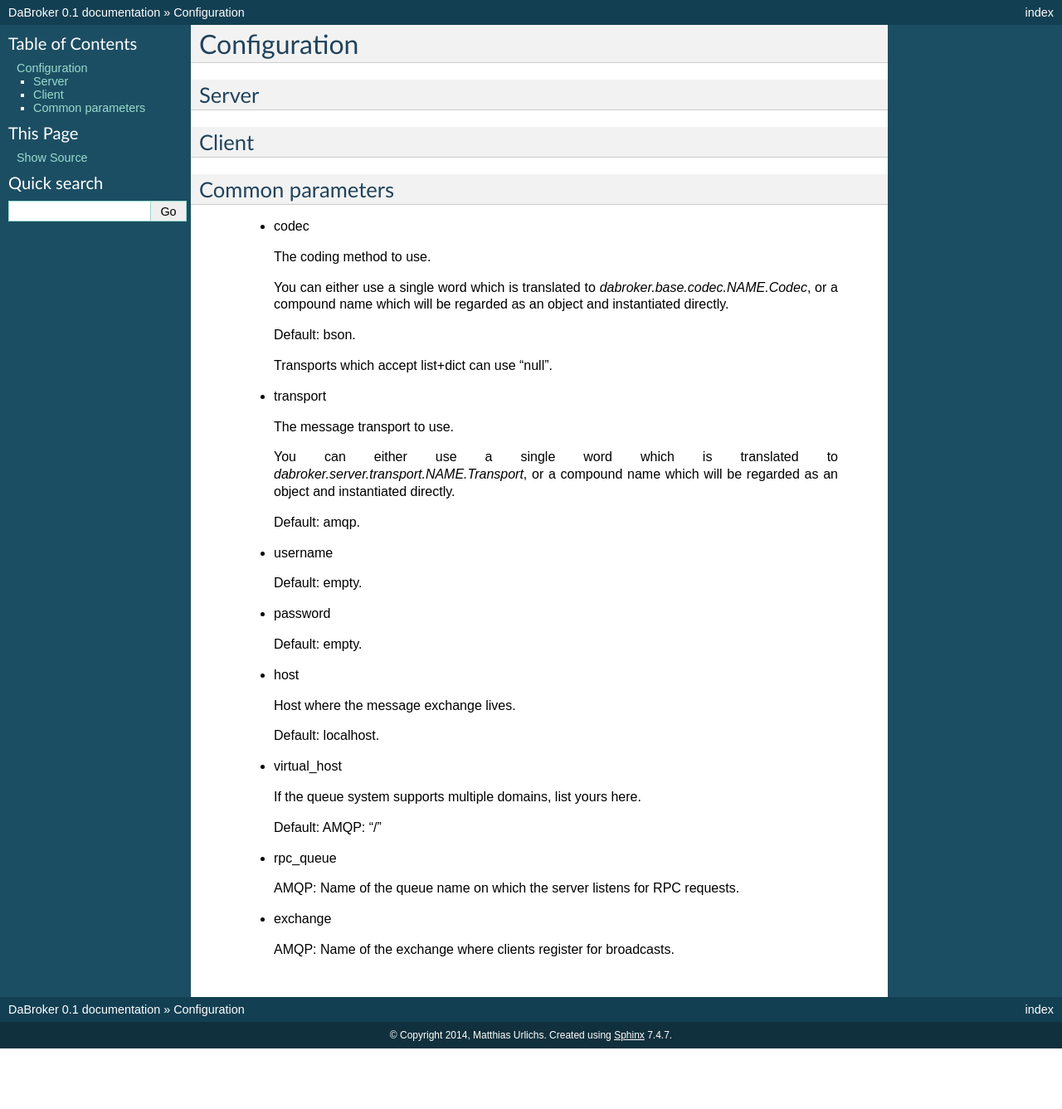
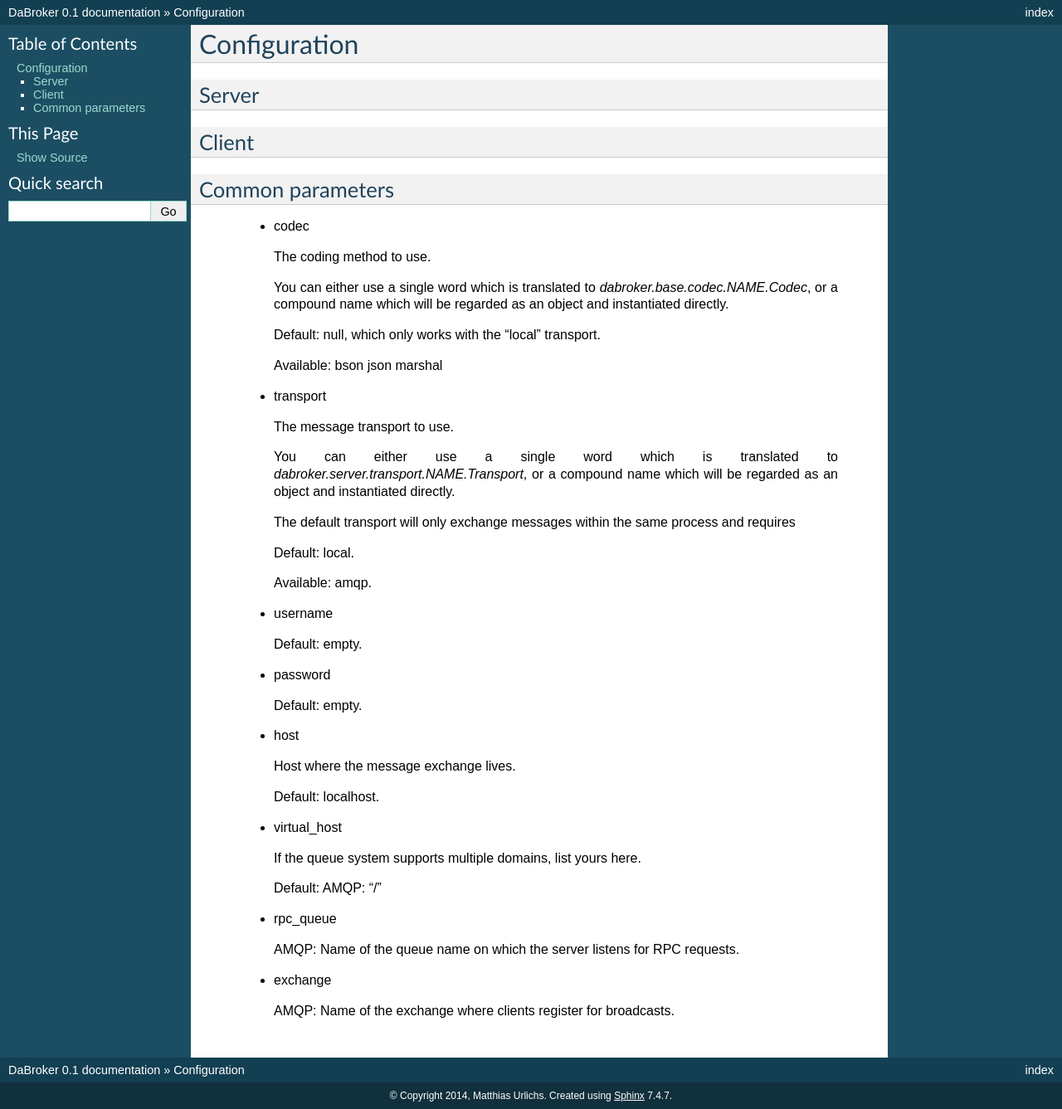
Before and after one commit to smurfix/DaBroker, a Sphinx documentation site: the page built from doc/config.rst, in a window 1280 px wide. Shown: the whole page at 83% size. Built offline with Sphinx 7.4.7, drawn with Linux system fonts in a browser that asks for light colours; before the commit the page ends 1264 px from its top, so only the background shows below that.

Commit message:
set the default transport to local/null

```diff
--- a/doc/config.rst
+++ b/doc/config.rst
@@ -19,9 +19,9 @@ Common parameters
         `dabroker.base.codec.NAME.Codec`, or a compound name
         which will be regarded as an object and instantiated directly.
 
-        Default: bson.
+        Default: null, which only works with the "local" transport.
 
-        Transports which accept list+dict can use "null".
+        Available: bson json marshal
 
     *   transport
 
@@ -31,7 +31,12 @@ Common parameters
         `dabroker.server.transport.NAME.Transport`, or a compound name
         which will be regarded as an object and instantiated directly.
 
-        Default: amqp.
+        The default transport will only exchange messages within the same
+        process and requires
+
+        Default: local.
+
+        Available: amqp.
 
     *   username
 
```
Also changed, not shown: 1 other file.
